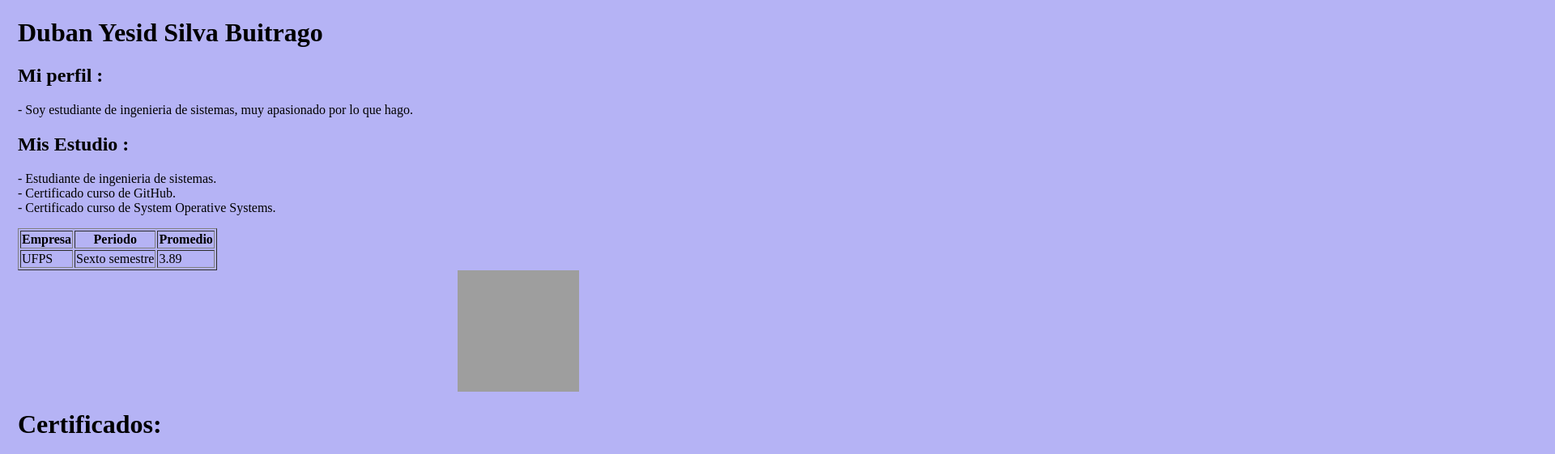
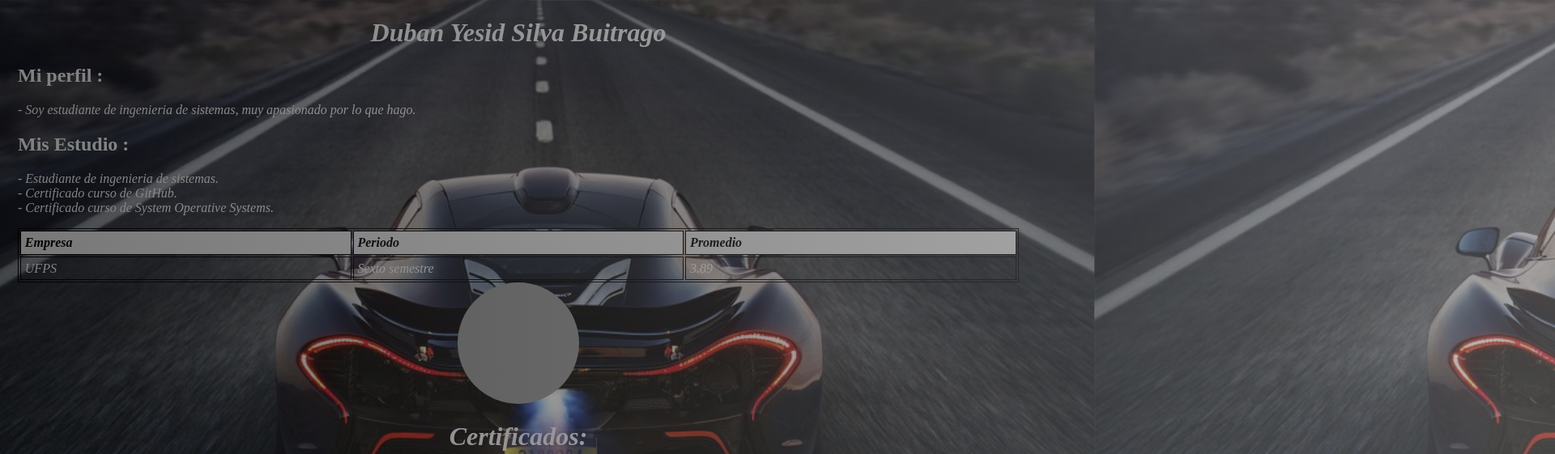
Before and after one commit to dubanyesid/ClasesWeb, a plain HTML site: page index.html in a window 1280 px wide. Shown: the top 561 px of the page at 81% size, 1920 px wide, since content can reach past the window. Drawn offline with Linux system fonts and the light colour scheme; grey boxes are pictures that could not be loaded.

Commit message:
Pagina Personal Terminada

```diff
--- a/css/style.css
+++ b/css/style.css
@@ -1,12 +1,88 @@
 
 /* ****************************************APLICANDO ESTILOS PARA EL MAQUETADO DEL TEXTO****************************************************/
 /* https://github.com/carlosreneas/htmlbasico/blob/master/indexc.html */
-body{
-  background-color: #B5B3F5;
-  /*distancia del borde al primer objeto  */
-  margin: 22px;
+/*Imagen centrada y degradada fondo*/
+html{
+  color :white;
+}
+h1{
+  text-align: center;
+   font-style: italic;
 }
 
+body{
+  margin: 22px;
+  min-height: 100vh;
+  background-image: url("../img/carro1.jpg");
+  background-size: cover;
+  background-repeat: no-repeat;
+  background-position: center;
+  background-attachment: fixed;
+}
+body:before{
+  content: "";
+  width: 300%;
+  min-height: 300vh;
+  position: absolute;
+  top: 0;
+  left: 0;
+
+  background: linear-gradient(90deg,black, white);
+  opacity: 0.5;
+}
+  /*degradado fondo*/
+  /*background: linear-gradient(white,black);*/
+  /*distancia del borde al primer objeto  */
+
+/*div {
+  width: 200px;
+  height: 200px;
+  display: block;
+  position: relative;
+}
+div:after {
+  content: "";
+  background-image: url("../img/carro1.jpg");
+  opacity: 0.5;
+  top: 0;
+  left: 0;
+  bottom: 0;
+  right: 0;
+  position: absolute;
+  z-index: -1;
+}*/
+.texto1{
+  font-style: italic;
+}
+.texto2{
+  font-style: italic;
+  text-decoration-style: blink;
+}
+table {
+   width: 100%;
+   border: 1px solid #000;
+}
+th{
+  color: black;
+}
+th, td {
+   width: 25%;
+   text-align: left;
+   vertical-align: top;
+   border: 1px solid #000;
+   border-collapse: collapse;
+  font-style: italic;
+   padding: 0.3em;
+   caption-side: bottom;
+}
+caption {
+   padding: 0.3em;
+   color: #fff;
+    background: #000;
+}
+th {
+   background: #eee;
+}
 header{
   /* distancia del objeto al primer Titulo */
   padding: 15px;
@@ -20,9 +96,15 @@ header h1{
   margin-block-start: 0.0em;
   margin-block-end: 0.0em
 }
+.titulo1{
+  text-align: center;
+}
 
-p{
-  text-align: justify;
+.titulo2{
+  text-align: center;
+}
+img {
+  border-radius: 50%;
 }
 
 /*parrafo de la imagen*/
--- a/index.html
+++ b/index.html
@@ -5,14 +5,12 @@
 	<title>Mi primera pagina HTML</title>
 	<link rel="stylesheet" type="text/css" href="css/style.css">
 </head>
-
-
 <body>
 <H1>Duban Yesid Silva Buitrago</H1>
 <h2>Mi perfil :</h2>
-<p>- Soy estudiante de ingenieria de sistemas, muy apasionado por lo que hago.</p>
+<p class="texto1">- Soy estudiante de ingenieria de sistemas, muy apasionado por lo que hago.</p>
 <h2>Mis Estudio :</h2>
-<p>- Estudiante de ingenieria de sistemas.<br>
+<p class="texto2">- Estudiante de ingenieria de sistemas.<br>
 - Certificado curso de GitHub.<br>
 - Certificado curso de System Operative Systems.</p>
  <table border="blue">
@@ -28,8 +26,8 @@
  	</tr>
  </table>
  <img src="https://ww2.ufps.edu.co/public/archivos/elementos_corporativos/Logo-vertical.jpg" width="150" height="150" />
- <h1>Certificados:</h1>
- <p>-Curso Git y GitHub</p>
+ <h1 class="titulo1">Certificados:</h1>
+ <p class="titulo2">-Curso Git y GitHub</p>
  <img src="img/CertificadoGit.png" width="550" height="350">
 </body>
 </html>
```
Also changed, not shown: img/Foto1.jpg (deleted), img/carro1.jpg (added).
